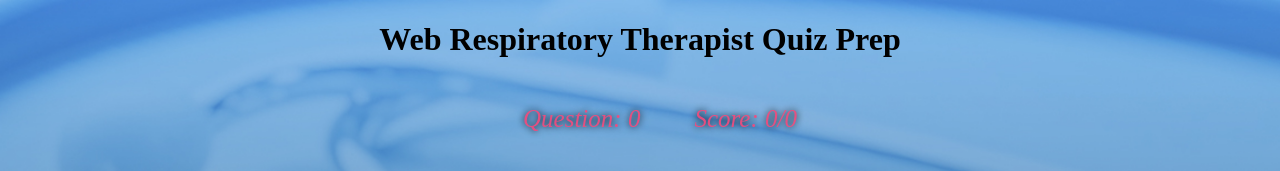
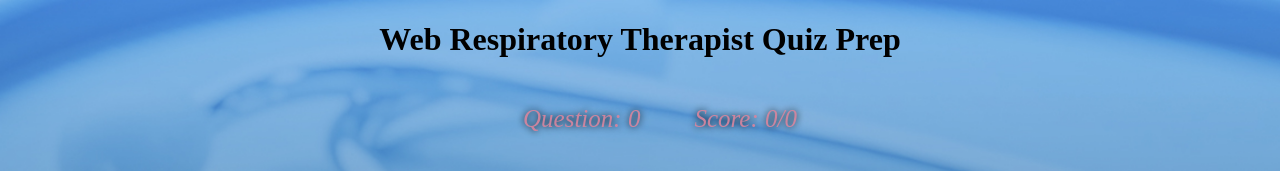
Before and after one commit to mujp13/quiz-app, a plain HTML site: page index.html in a window 1280 px wide. Shown: the top 171 px of the page. Drawn offline with nearby package versions, Linux system fonts and the light colour scheme.

Commit message:
css file change

```diff
--- a/index.css
+++ b/index.css
@@ -16,7 +16,7 @@ html {
   margin: 1em;
   list-style: none;
   font-size: 25px;
-  color: rgba(240, 75, 125, 0.918);
+  color: rgba(214, 133, 158, 0.918);
   text-shadow: 0 0 7px black;
 }
 
```
